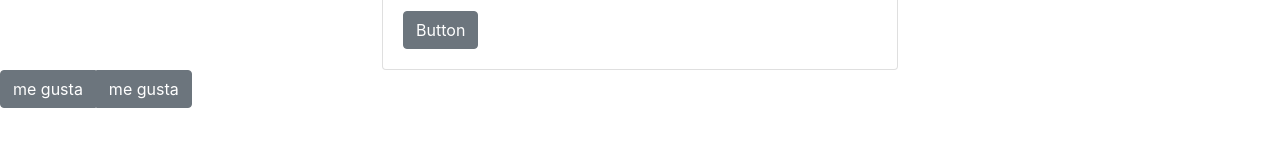
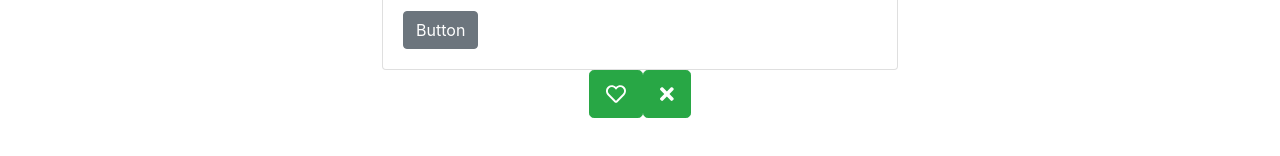
Before and after one commit to bernkaztel/petFinder, a React (Create React App) app: page /finder in a window 1280 px wide. Shown: the part 566-722 px from the top of the page. Built offline with nearby package versions, Linux system fonts and the light colour scheme.

Commit message:
añadiendo un poco de estilo

```diff
--- a/src/components/finder.js
+++ b/src/components/finder.js
@@ -1,6 +1,6 @@
 import React, { Component } from 'react';
 import Card from './card';
-import {Button, ButtonGroup} from 'reactstrap';
+import {Button, ButtonGroup, Row, Col } from 'reactstrap';
 
 
 export default class finder extends Component {
@@ -8,10 +8,12 @@ export default class finder extends Component {
     return (
       <div>
       <Card></Card>
-      <ButtonGroup >
-        <Button className="d-block mx-auto">me gusta</Button>
-        <Button className="d-block mx-auto">me gusta</Button>
-      </ButtonGroup>
+      <Row>
+      <Col sm="0" className="d-block mx-auto">
+        <Button color="success" size="lg"><i class="far fa-heart"></i></Button>
+        <Button color="success" size="lg"><i class="fas fa-times"></i></Button>
+      </Col>
+      </Row>
       </div>
     )
   }
```
